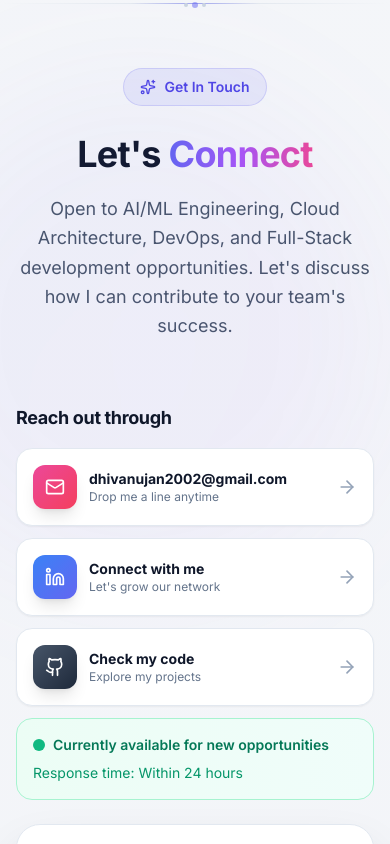
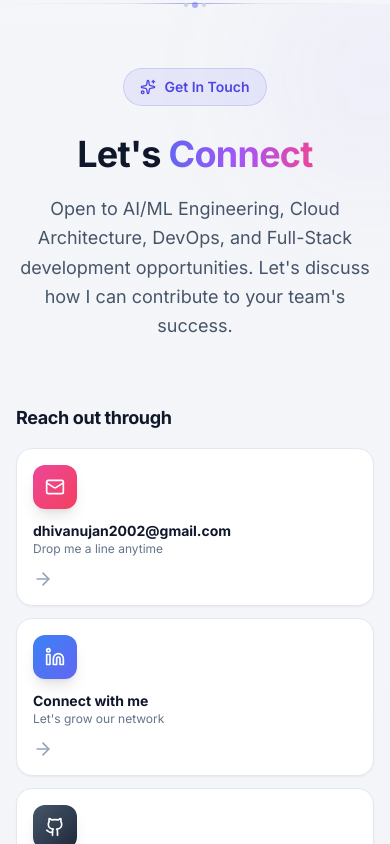
Before and after one commit to Dhivanujan/Portfolio, a React (Vite) app in the folder MyPortfolio/: page / in a window 390 px wide. Shown: the part 11156-12000 px from the top of the page. Built offline with nearby package versions, Linux system fonts and the light colour scheme.

Commit message:
Reponsiveness improved

```diff
--- a/MyPortfolio/src/components/Contact.jsx
+++ b/MyPortfolio/src/components/Contact.jsx
@@ -49,8 +49,8 @@ const Contact = () => {
     return (
         <Section id="contact" className="relative pb-32 overflow-hidden">
             {/* Background decorations */}
-            <div className="absolute top-20 right-0 w-[500px] h-[500px] bg-gradient-to-br from-indigo-500/5 to-purple-500/5 rounded-full blur-3xl pointer-events-none" />
-            <div className="absolute bottom-20 left-0 w-[400px] h-[400px] bg-gradient-to-br from-pink-500/5 to-rose-500/5 rounded-full blur-3xl pointer-events-none" />
+            <div className="absolute -top-10 -right-24 w-56 h-56 sm:w-72 sm:h-72 md:w-[400px] md:h-[400px] lg:w-[500px] lg:h-[500px] bg-gradient-to-br from-indigo-500/5 to-purple-500/5 rounded-full blur-3xl pointer-events-none" />
+            <div className="absolute -bottom-10 -left-24 w-52 h-52 sm:w-72 sm:h-72 md:w-[350px] md:h-[350px] lg:w-[400px] lg:h-[400px] bg-gradient-to-br from-pink-500/5 to-rose-500/5 rounded-full blur-3xl pointer-events-none" />
 
             {/* Header */}
             <motion.div
@@ -101,7 +101,7 @@ const Contact = () => {
                             viewport={{ once: true }}
                             transition={{ delay: idx * 0.1 }}
                             whileHover={{ x: 8, scale: 1.02 }}
-                            className="group flex items-center gap-3 sm:gap-4 p-4 sm:p-5 rounded-2xl border border-slate-200 dark:border-slate-800 hover:border-slate-300 dark:hover:border-slate-700 bg-white dark:bg-slate-900/50 hover:bg-slate-50 dark:hover:bg-slate-900/70 transition-all duration-300 shadow-sm hover:shadow-xl cursor-pointer"
+                            className="group flex flex-col sm:flex-row items-start sm:items-center gap-3 sm:gap-4 p-4 sm:p-5 rounded-2xl border border-slate-200 dark:border-slate-800 hover:border-slate-300 dark:hover:border-slate-700 bg-white dark:bg-slate-900/50 hover:bg-slate-50 dark:hover:bg-slate-900/70 transition-all duration-300 shadow-sm hover:shadow-xl cursor-pointer"
                         >
                             <div className={`p-3 sm:p-4 rounded-xl bg-gradient-to-br ${item.gradient} shadow-lg group-hover:scale-110 transition-transform`}>
                                 <item.icon className="h-5 w-5 sm:h-6 sm:w-6 text-white" />
```
